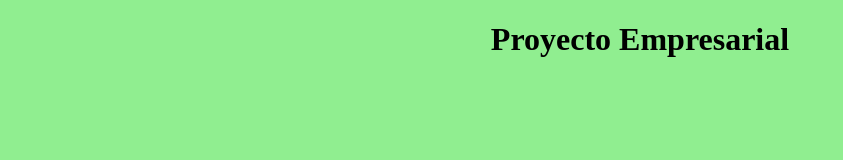
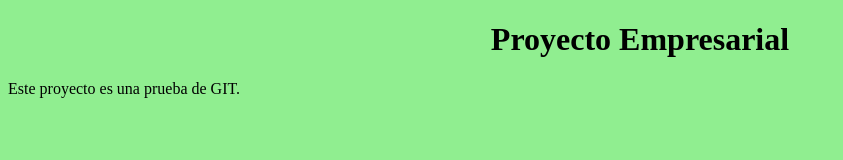
Before and after one commit to Jvr2241/Clase, a plain HTML site: page index.html in a window 1280 px wide. Shown: the whole page, without its empty margins (0-843 px from the left). Drawn offline with Linux system fonts and the light colour scheme.

Commit message:
Añadido primer párrafo

```diff
--- a/index.html
+++ b/index.html
@@ -10,5 +10,6 @@
 </head>
 <body>
     <h1>Proyecto Empresarial</h1>
+    <p>Este proyecto es una prueba de GIT.</p>
 </body>
 </html>
```
